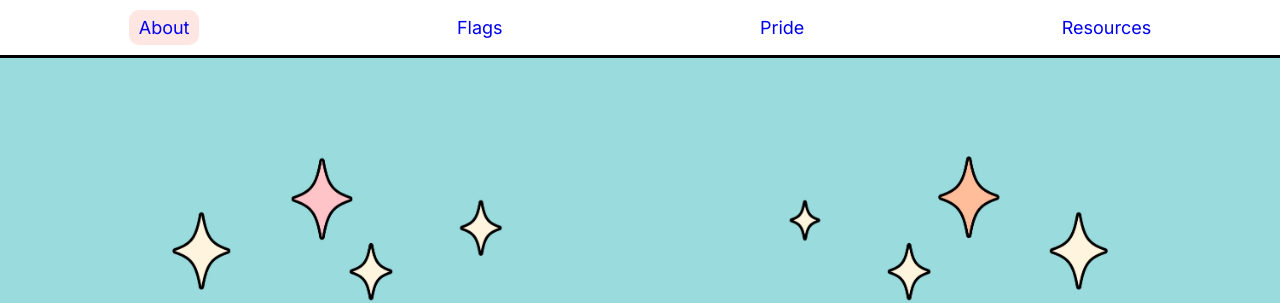
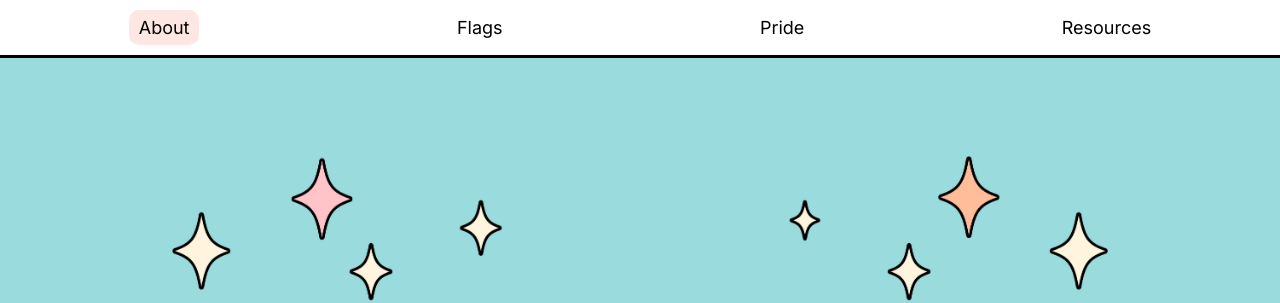
Before and after one commit to yangalan1/mobile, a plain HTML site: page index.html in a window 1280 px wide. Shown: the top 303 px of the page. Drawn offline with Linux system fonts and the light colour scheme.

Commit message:
Add files via upload

```diff
--- a/css/style.css
+++ b/css/style.css
@@ -109,8 +109,14 @@ header{
     cursor: pointer;
 }
 
-a:visited{color: black}
-a:link{text-decoration: none}
+a:link {
+    color: black;
+    text-decoration: none;
+  }
+
+a:visited {
+    color: black;
+  }
 
 .gallery{
     display: flex;
```
